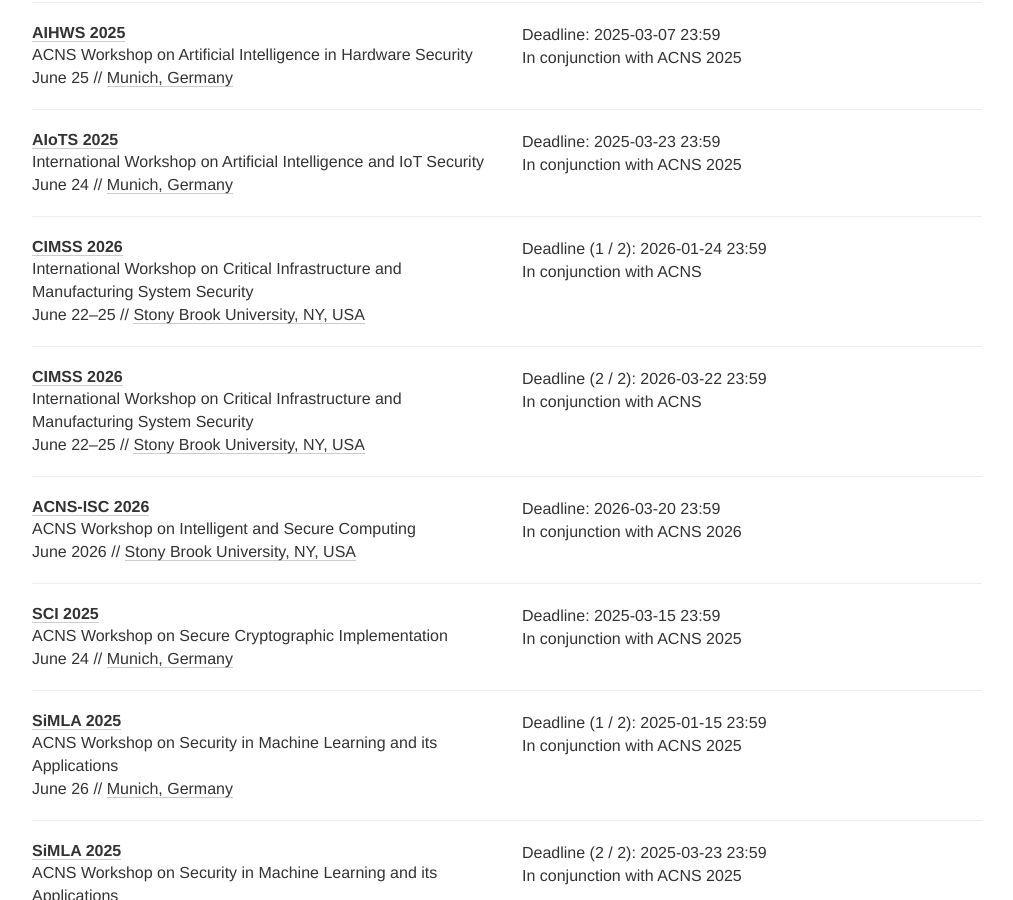
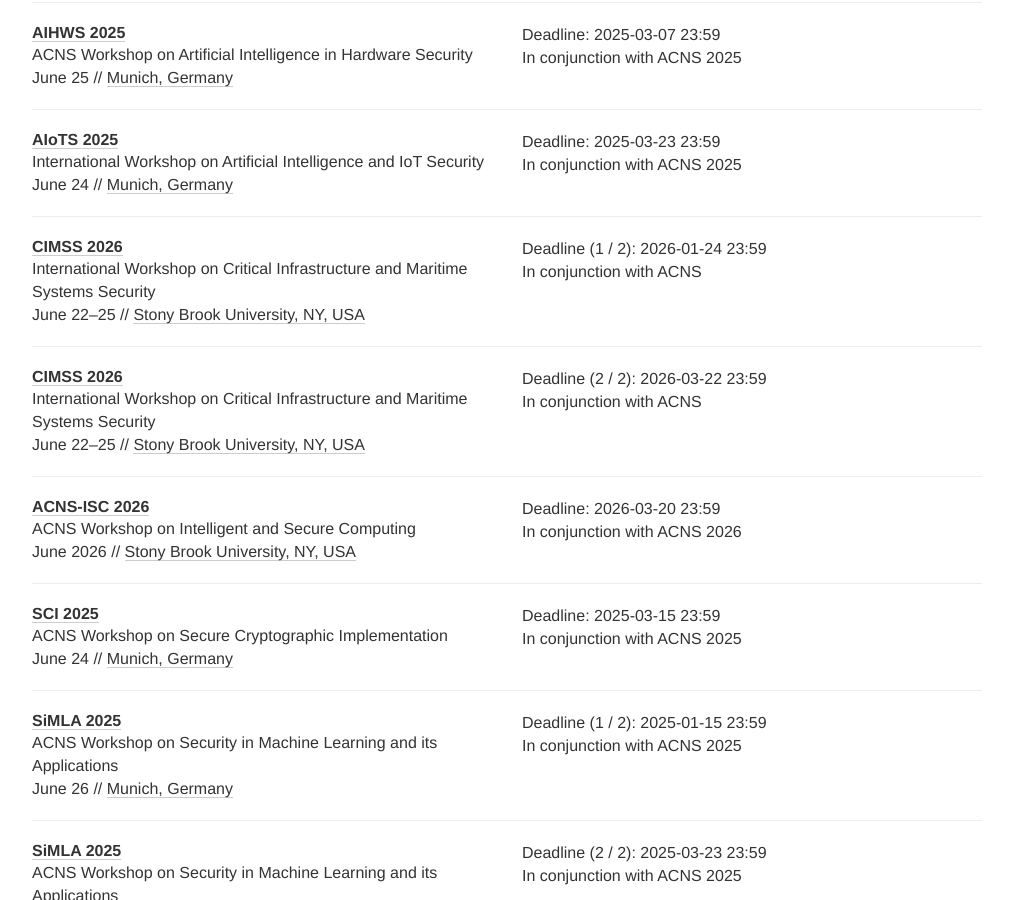
Before and after one commit to sec-deadlines/sec-deadlines.github.io, a Jekyll site: the page built from index.html, in a window 1280 px wide and 900 px high, scrolled down 12554 px. Shown: the whole window, without its empty margins (133-1146 px from the left). Built offline with Jekyll 4.4.1, drawn with Linux system fonts in a browser that asks for light colours; nearby versions of some CDN libraries; comment, search, counter and statistics services are not loaded.

Commit message:
Update CIMSS name

```diff
--- a/_data/conferences.yml
+++ b/_data/conferences.yml
@@ -798,7 +798,7 @@
   tags: [SEC, SHOP]
 
 - name: CIMSS
-  description: International Workshop on Critical Infrastructure and Manufacturing System Security
+  description: International Workshop on Critical Infrastructure and Maritime Systems Security
   year: 2026
   link: https://cimss2026.github.io/
   deadline:
```
